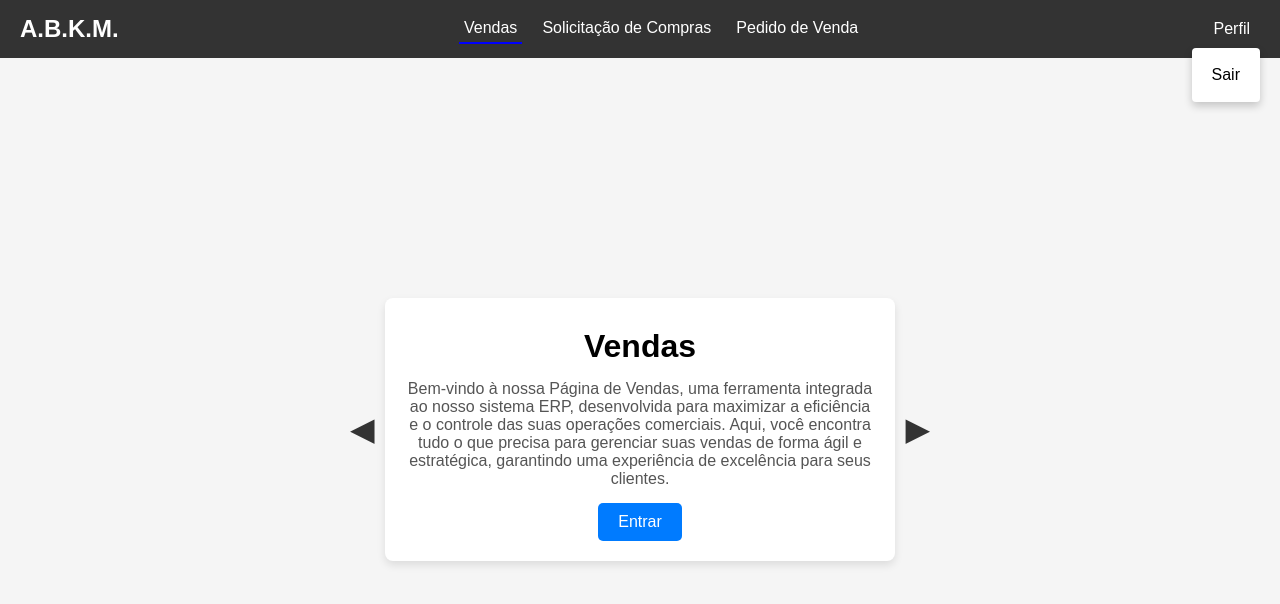
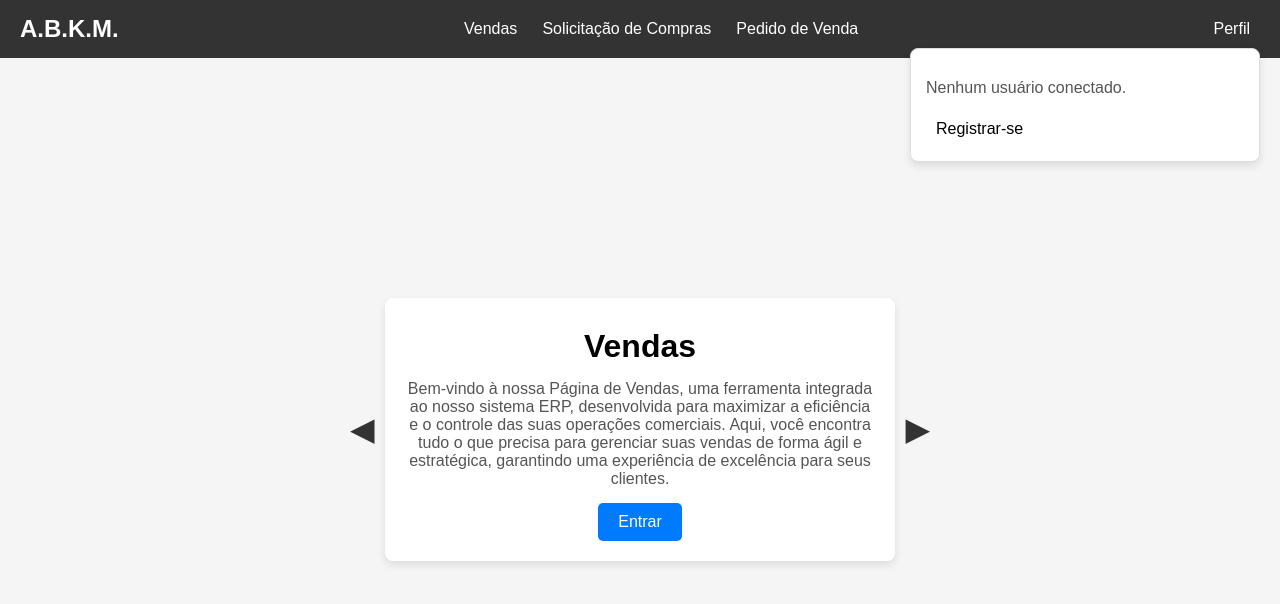
Before and after one commit to Brenospf11/A3-ERP, a plain HTML site: page home/home.html in a window 1280 px wide. Both pictures are taken after a click on the element "Perfil". Drawn offline with Linux system fonts and the light colour scheme.

Commit message:
Ajustes de layout

```diff
--- a/compra/solicitaCompras/addItem-compras/addItem-compras.css
+++ b/compra/solicitaCompras/addItem-compras/addItem-compras.css
@@ -34,6 +34,7 @@ body, html {
     color: white;
     text-decoration: none;
     font-size: 1em;
+    padding: 5px;
 }
 
 .main-content {
--- a/home/home.css
+++ b/home/home.css
@@ -38,10 +38,6 @@ body, html {
     text-decoration: none;
     font-size: 1em;
     padding: 5px;
-}
-
-.nav-link.active {
-    border-bottom: 2px solid #00f;
 }
 
 .main-content {
@@ -141,16 +137,19 @@ p {
 }
 
 .profile-popup {
-    display: none;
     position: absolute;
     top: 100%;
     right: 0;
-    background-color: white;
-    box-shadow: 0 4px 8px rgba(0, 0, 0, 0.2);
-    padding: 10px;
-    border-radius: 4px;
-    z-index: 100;
-}
+    width: 350px;
+    background-color: #ffffff;
+    border: 1px solid #ddd;
+    box-shadow: 0 4px 8px rgba(0, 0, 0, 0.1);
+    border-radius: 8px;
+    padding: 15px;
+    display: none;
+    z-index: 1000;
+    overflow-y: auto;
+  }
 
 .profile-popup a {
     text-decoration: none;
--- a/home/home.html
+++ b/home/home.html
@@ -17,7 +17,7 @@
         </div>
 
         <nav class="nav">
-            <a href="/venda/listProduct/listProduct.html" class="nav-link active">Vendas</a>
+            <a href="/venda/listProduct/listProduct.html" class="nav-link">Vendas</a>
             <a href="/compra/solicitaCompras/listaCompras/listaProduto.html" class="nav-link">Solicitação de Compras</a>
             <a href="/compra/pedidoVenda/listaPedido/listaPedido.html" class="nav-link">Pedido de Venda</a>
         </nav>
--- a/home/home.js
+++ b/home/home.js
@@ -17,13 +17,13 @@ function togglePopup() {
     popup.style.display = (popup.style.display === 'block') ? 'none' : 'block';
 }
 
-// Função para alternar a exibição do pop-up de perfil
 function toggleProfilePopup() {
     const profilePopup = document.getElementById("profilePopup");
     profilePopup.style.display = profilePopup.style.display === "block" ? "none" : "block";
 }
 
 function logout() {
+    localStorage.removeItem("user");
     alert("Você saiu da conta.");
     window.location.href = "/index.html";
 }
@@ -36,3 +36,24 @@ document.addEventListener("click", function(event) {
         profilePopup.style.display = "none";
     }
 });
+
+document.addEventListener("DOMContentLoaded", function () {
+    const profilePopup = document.getElementById("profilePopup");
+
+    const user = JSON.parse(localStorage.getItem("user"));
+
+    if (user) {
+        profilePopup.innerHTML = `
+            <p><strong>Nome:</strong> ${user.fullname}</p>
+            <p><strong>Email:</strong> ${user.email}</p>
+            <p><strong>Data de Nascimento:</strong> ${user.birthdate}</p>
+            <p><strong>Telefone:</strong> ${user.phone}</p>
+            <a href="#" onclick="logout()"><strong>Sair</strong></a>
+        `;
+    } else {
+        profilePopup.innerHTML = `
+            <p>Nenhum usuário conectado.</p>
+            <a href="/registro.html">Registrar-se</a>
+        `;
+    }
+});
```
Also changed, not shown: compra/solicitaCompras/addItem-compras/addItem-compras.html (+1 -1 lines), compra/solicitaCompras/listaCompras/listaProduto.html (+1 -0 lines), registro/registro.js (+11 -0 lines).
